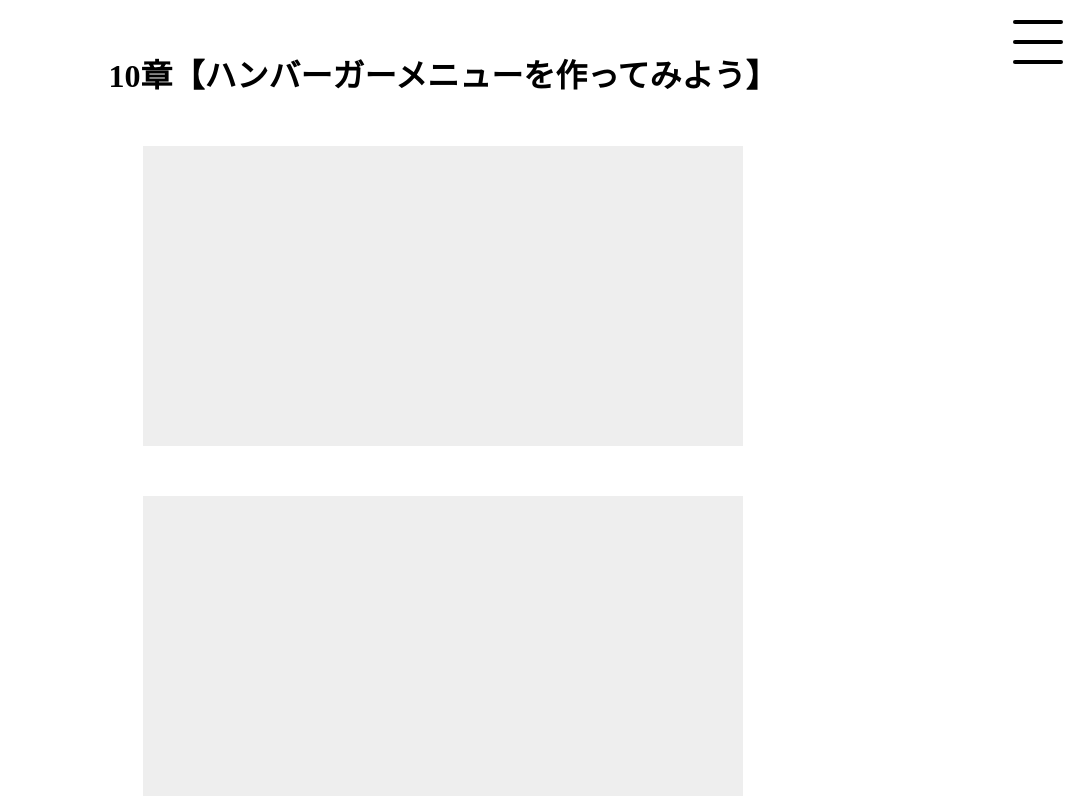
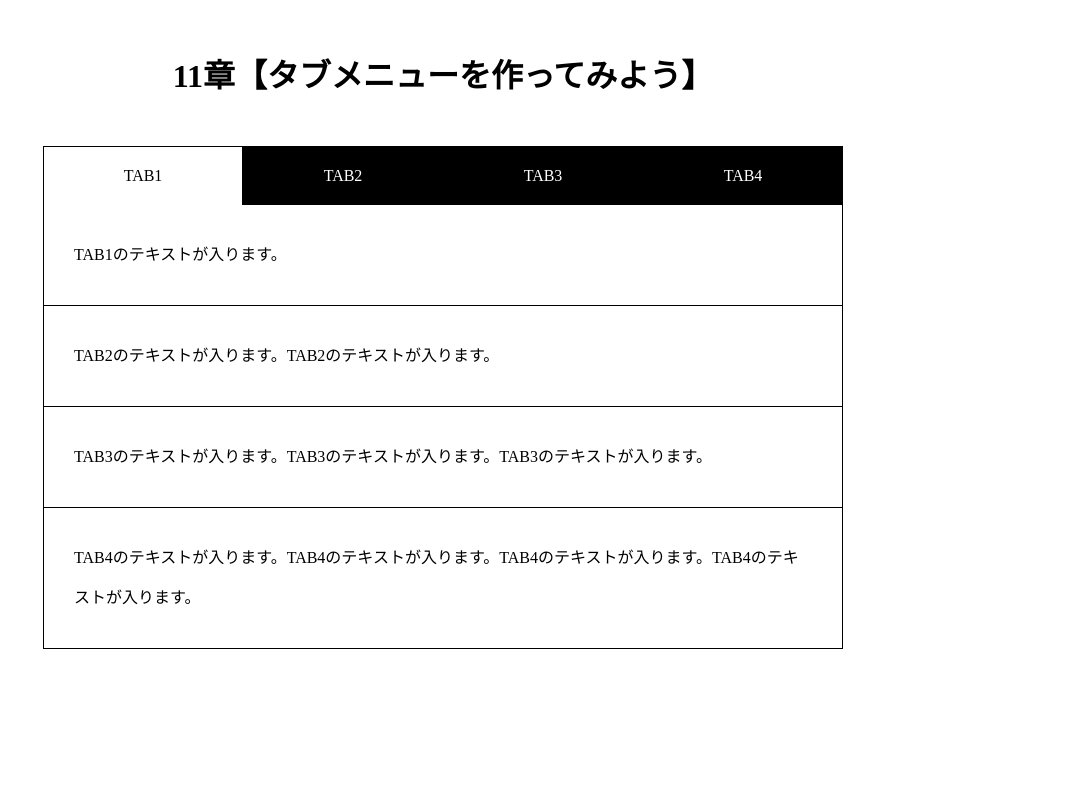
Before and after one commit to Tsubakurouuu/javascript-practice, a plain HTML site: page index.html in a window 1280 px wide. Shown: the top 800 px of the page, without its empty margins (197-1280 px from the left). Drawn offline with Linux system fonts and the light colour scheme.

Commit message:
J-11 HTMLとCSSで枠組みを作成する

```diff
--- a/css/style.css
+++ b/css/style.css
@@ -11,93 +11,51 @@ h1 {
   margin: 50px 0;
 }
 
-.box {
-  height: 300px;
+.wrap {
   width: 90%;
-  max-width: 600px;
-  margin: 0 auto 50px;
-  background-color: #eee;
+  max-width: 800px;
+  margin: 0 auto;
 }
 
-/*--ハンバーガーアイコン--*/
-#hm-icon {
-  position: fixed;
-  right: 20px;
-  top: 20px;
-  z-index: 10;
+#tab-menu {
+  display: flex;
 }
 
-.menu-trigger,
-.menu-trigger span {
-  display: inline-block;
-  transition: all .4s;
-  box-sizing: border-box;
+#tab-menu li {
+  list-style-type: none;
+  width: 25%;
 }
 
-.menu-trigger {
-  position: relative;
-  width: 50px;
-  height: 44px;
+#tab-menu li a {
+  color: #fff;
+  text-decoration: none;
+  display: block;
+  padding: 20px;
+  text-align: center;
+  background: #000;
+  border: 1px solid #000;
+  border-bottom: none;
 }
 
-.menu-trigger span {
-  position: absolute;
-  left: 0;
-  width: 100%;
-  height: 4px;
-  background-color: #000;
-  border-radius: 4px;
+#tab-menu .active {
+  background: #fff;
+  color: #000;
 }
 
-.menu-trigger span:nth-child(1) {
-  top: 0;
+#tab-contents {
+  display: flex;
+  flex-wrap: wrap;
 }
 
-.menu-trigger span:nth-child(2) {
-  top: 20px;
+#tab-contents .tab {
+  width: 100%;
+  padding: 30px;
+  background: #fff;
+  border: 1px solid #000;
+  border-top: none;
 }
 
-.menu-trigger span:nth-child(3) {
-  bottom: 0;
+#tab-contents p {
+  color: #000;
+  line-height: 2.5;
 }
-
-.menu-trigger.active span:nth-child(1) {
-  -webkit-transform: translateY(20px) rotate(-45deg);
-  transform: translateY(20px) rotate(-45deg);
-  background-color: #fff;
-}
-
-.menu-trigger.active span:nth-child(2) {
-  opacity: 0;
-}
-
-.menu-trigger.active span:nth-child(3) {
-  -webkit-transform: translateY(-20px) rotate(45deg);
-  transform: translateY(-20px) rotate(45deg);
-  background-color: #fff;
-}
-
-
-/*--spメニュー--*/
-#sp-menu {
-  position: fixed;
-  top: 0;
-  left: 0;
-  background: #000;
-  color: #fff;
-  width: 100%;
-  min-height: 100%;
-  display: none;
-  z-index: 9;
-}
-
-#sp-menu li {
-  text-align: center;
-  margin-bottom: 30px;
-}
-
-#sp-menu a {
-  color: #fff;
-  text-decoration: none;
-  font-weight: bold;
-}
--- a/index.html
+++ b/index.html
@@ -1,42 +1,40 @@
 <!DOCTYPE html>
 <html lang="ja">
   <head>
-    <meta charset="UTF-8">
+    <meta charset="UTF-8" />
     <meta name="viewport" content="width=device-width,initial-scale=1.0">
-    <title>10章【ハンバーガーメニューを作ってみよう】</title>
+    <title>11章【タブメニューを作ってみよう】</title>
     <link rel="stylesheet" href="css/style.css" />
   </head>
   <body>
-    <h1>10章【ハンバーガーメニューを作ってみよう】</h1>
+    <h1>11章【タブメニューを作ってみよう】</h1>
 
-    <div id="sp-menu">
-      <h2>MENU</h2>
-      <ul>
-        <li><a href="#">MENU1</a></li>
-        <li><a href="#">MENU2</a></li>
-        <li><a href="#">MENU3</a></li>
-        <li><a href="#">MENU4</a></li>
-        <li><a href="#">MENU5</a></li>
+    <div class="wrap">
+      <ul id="tab-menu">
+        <li><a href="#tab1" class="active">TAB1</a></li>
+        <li><a href="#tab2" class="">TAB2</a></li>
+        <li><a href="#tab3" class="">TAB3</a></li>
+        <li><a href="#tab4" class="">TAB4</a></li>
       </ul>
+
+      <div id="tab-contents">
+        <div id="tab1" class="tab">
+          <p>TAB1のテキストが入ります。</p>
+        </div>
+
+        <div id="tab2" class="tab">
+          <p>TAB2のテキストが入ります。TAB2のテキストが入ります。</p>
+        </div>
+
+        <div id="tab3" class="tab">
+          <p>TAB3のテキストが入ります。TAB3のテキストが入ります。TAB3のテキストが入ります。</p>
+        </div>
+
+        <div id="tab4" class="tab">
+          <p>TAB4のテキストが入ります。TAB4のテキストが入ります。TAB4のテキストが入ります。TAB4のテキストが入ります。</p>
+        </div>
+      </div>
     </div>
-
-    <div id="hm-icon">
-      <a class="menu-trigger" href="#">
-        <span></span>
-        <span></span>
-        <span></span>
-      </a>
-    </div>
-
-    <div class="box"></div>
-    <div class="box"></div>
-    <div class="box"></div>
-    <div class="box"></div>
-    <div class="box"></div>
-    <div class="box"></div>
-    <div class="box"></div>
-    <div class="box"></div>
-
     <script src="js/jquery.min.js"></script>
     <script src="js/script.js"></script>
   </body>
```
